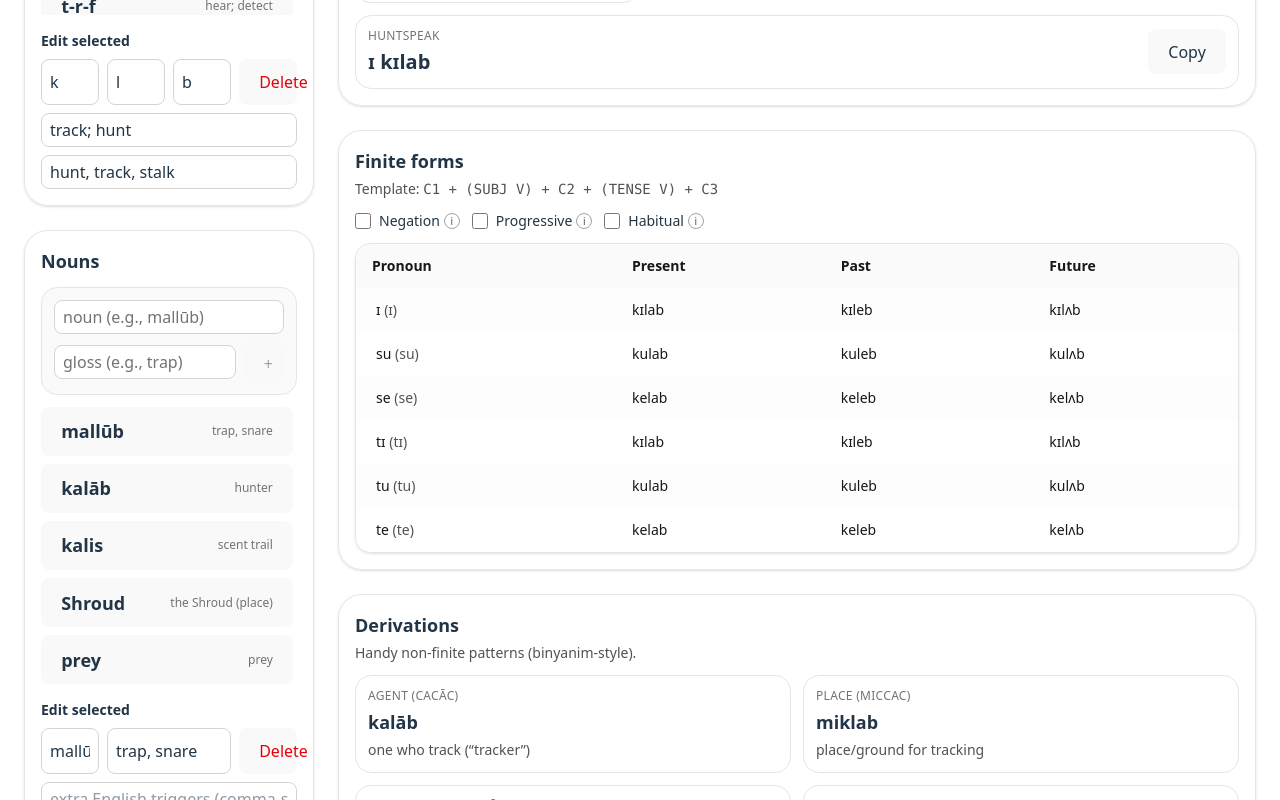
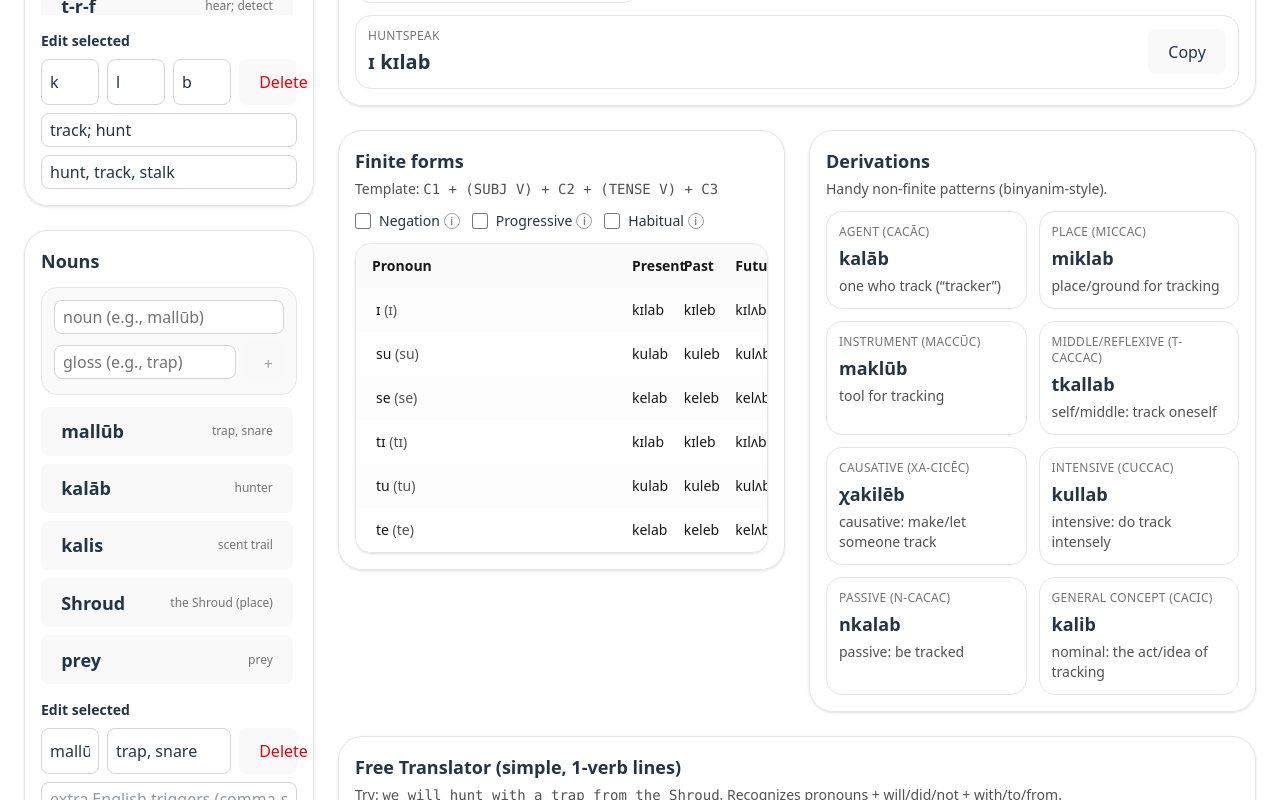
Before and after one commit to L1ghth0us3/Moontalk, a React (Vite) app: page / in a window 1280 px wide. Shown: the part 620-1420 px from the top of the page. Built offline with nearby package versions, Linux system fonts and the light colour scheme.

Commit message:
layout: place FiniteForms and Derivations side-by-side with responsive grid

```diff
--- a/src/HuntspeakTalkPad.tsx
+++ b/src/HuntspeakTalkPad.tsx
@@ -43,8 +43,12 @@
             <p className="text-sm text-neutral-600 mb-3">Pick who + verb + tense, type object. Copy & paste into chat.</p>
             <TalkPad roots={roots} nouns={nouns} />
           </section>
-          {selected && <FiniteForms root={selected} />}
-          {selected && <RenderDerivations root={selected} />}
+          {selected && (
+            <div className="grid grid-cols-1 xl:grid-cols-2 gap-6 items-start">
+              <FiniteForms root={selected} />
+              <RenderDerivations root={selected} />
+            </div>
+          )}
           <FreeTranslator roots={roots} nouns={nouns} />
         </main>
       </div>
```
